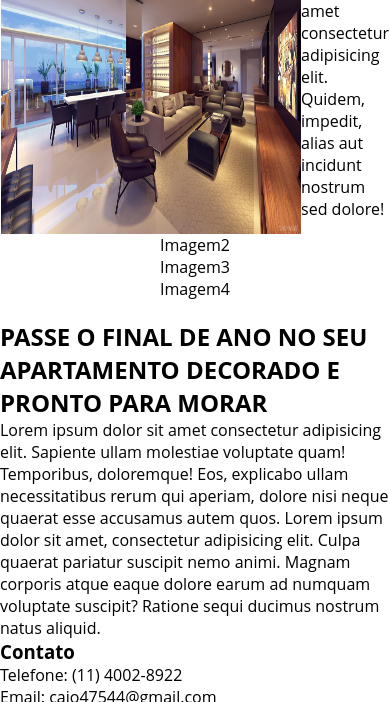
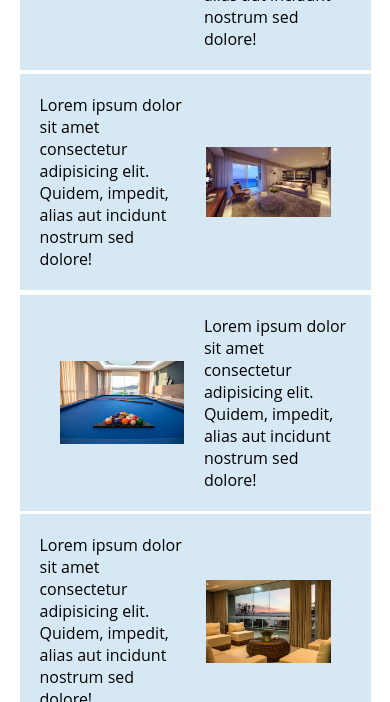
Before and after one commit to AqueleCaio/landingpage2, a plain HTML site: page index.html in a window 390 px wide. Shown: the part 1431-2133 px from the top of the page. Drawn offline with Linux system fonts and the light colour scheme.

Commit message:
aplicar responsividade

```diff
--- a/css/style.css
+++ b/css/style.css
@@ -116,13 +116,110 @@ main .container_imagens{
     padding: 20px 10%;
     margin: auto;
 }
+
 main .container_imagens #container_imagem_1{
     display: flex;
     flex-direction: row;
+    align-items: center;
+    width: 90vw;
+    background-color: var(--color-background-blue-light);
+    padding: 20px;
+    position: relative;
+    top: -80px;
 }
 
+main .container_imagens #container_imagem_1 :first-child{
+    width: 40%;
+    height: auto;
+    margin: 0 20px;
+}
 
-main .container_imagens #container_imagem_1 :first-child{
-    width: 300px;
-    height: 300px;
+main .container_imagens #container_imagem_2{
+    display: flex;
+    flex-direction: row-reverse;
+    align-items: center;
+    width: 90vw;
+    background-color: var(--color-background-blue-light);
+    padding: 20px;
+    position: relative;
+    top: -76px;
 }
+
+main .container_imagens #container_imagem_2 :first-child{
+    width: 40%;
+    height: auto;
+    margin: 0 20px;
+}
+
+main .container_imagens #container_imagem_3{
+    display: flex;
+    flex-direction: row;
+    align-items: center;
+    width: 90vw;
+    background-color: var(--color-background-blue-light);
+    padding: 20px;
+    position: relative;
+    top: -71px;
+}
+
+main .container_imagens #container_imagem_3 :first-child{
+    width: 40%;
+    height: auto;
+    margin: 0 20px;
+}
+
+main .container_imagens #container_imagem_4{
+    display: flex;
+    flex-direction: row-reverse;
+    align-items: center;
+    width: 90vw;
+    background-color: var(--color-background-blue-light);
+    padding: 20px;
+    position: relative;
+    top: -68px;
+}
+
+main .container_imagens #container_imagem_4 :first-child{
+    width: 40%;
+    height: auto;
+    margin: 0 20px;
+}
+
+main .texto_final{
+    display: flex;
+    flex-direction: column;
+    text-align: center;
+    width: 90vw;
+    padding: 20px 10%;
+    margin: auto;
+    position: relative;
+    top: -85px;
+    background-color: var(--color-background-header);
+}
+
+main .texto_final h2{
+    margin-bottom: 20px;
+    font-weight: bold;
+    font-size: 13pt;
+    padding: 20px;
+}
+
+main .texto_final p{
+    margin-bottom: 20px;
+    font-size: 12pt;
+    text-decoration: underline;
+}
+
+/* footer */
+
+footer{
+    text-align: center;
+    color: var(--color-text);
+    margin:  0 10px;
+    padding: 15px;
+}
+
+footer p{
+    font-size: 12pt;
+    margin-bottom: 10px;
+}
--- a/index.html
+++ b/index.html
@@ -44,16 +44,19 @@
                 <p>Lorem ipsum dolor sit amet consectetur adipisicing elit. Quidem, impedit, alias aut incidunt nostrum sed dolore!</p>
             </div>
 
-            <div id="imagem_2">
-                Imagem2 <!-- Colocar a imagem como background -->
+            <div id="container_imagem_2">
+                <img src="./css/imagens/mosaico2.jpg" alt="imagem2">
+                <p>Lorem ipsum dolor sit amet consectetur adipisicing elit. Quidem, impedit, alias aut incidunt nostrum sed dolore!</p>
             </div>
 
-            <div id="imagem_3">
-                Imagem3 <!-- Colocar a imagem como background -->
+            <div id="container_imagem_3">
+                <img src="./css/imagens/mosaico3.jpg" alt="imagem3">
+                <p>Lorem ipsum dolor sit amet consectetur adipisicing elit. Quidem, impedit, alias aut incidunt nostrum sed dolore!</p>
             </div>
 
-            <div id="imagem_4">
-                Imagem4 <!-- Colocar a imagem como background -->
+            <div id="container_imagem_4">
+                <img src="./css/imagens/mosaico4.jpg" alt="imagem4">
+                <p>Lorem ipsum dolor sit amet consectetur adipisicing elit. Quidem, impedit, alias aut incidunt nostrum sed dolore!</p>
             </div>
         </div>
 
```
